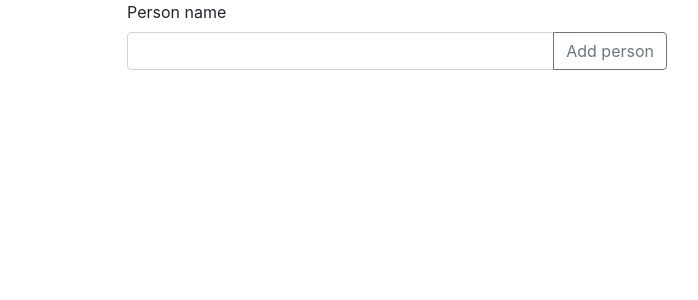
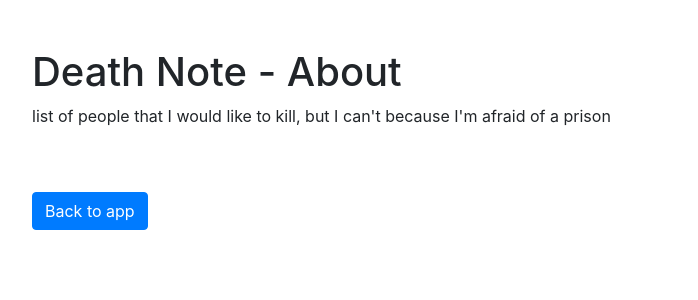
Before and after one commit to bkostrowiecki/death-list, a React (Create React App) app: page /about in a window 1280 px wide. Shown: the top 300 px of the page, without its empty margins (243-941 px from the left). Built offline with nearby package versions, Linux system fonts and the light colour scheme.

Commit message:
redux support

```diff
--- /dev/null
+++ b/src/App/About/About.tsx
@@ -0,0 +1,23 @@
+import React from "react";
+import { Link } from "react-router-dom";
+
+export class About extends React.Component<{}> {
+  render() {
+    return (
+      <>
+        <h1>Death Note - About</h1>
+
+        <p>
+          list of people that I would like to kill, but I can't because I'm
+          afraid of a prison
+        </p>
+
+        <div className="pt-5">
+          <Link to="/" className="btn btn-primary">
+            Back to app
+          </Link>
+        </div>
+      </>
+    );
+  }
+}
--- a/src/App/App.tsx
+++ b/src/App/App.tsx
@@ -1,17 +1,30 @@
-import React from 'react';
-import logo from './logo.svg';
-import './App.css';
-import { DeathList } from './DeathList/DeathList';
+import React from "react";
+import "./App.css";
+import DeathList from "./DeathList/DeathList";
+import { About } from "./About/About";
+import { BrowserRouter, Switch, Route } from "react-router-dom";
+import { Provider } from "react-redux";
 
 class App extends React.Component {
   render() {
-    return <div className="container">
-      <div className="row justify-content-center">
-        <div className="col-6">
-          <DeathList />
+    return (
+        <div className="container pt-5">
+          <div className="row justify-content-center">
+              <div className="col-8">
+              <BrowserRouter>
+                <Switch>
+                  <Route exact path="/">
+                    <DeathList />
+                  </Route>
+                  <Route exact path="/about">
+                    <About />
+                  </Route>
+                </Switch>
+              </BrowserRouter>
+              </div>
+            </div>
         </div>
-      </div>
-    </div>;
+    );
   }
 }
 
--- a/src/App/DeathList/DeathList.tsx
+++ b/src/App/DeathList/DeathList.tsx
@@ -1,12 +1,18 @@
 import React, { ChangeEvent, FormEvent } from "react";
+import { NameField } from "./NameField";
+import { Link } from "react-router-dom";
+import { connect } from 'react-redux';
+import { State } from "../state";
+import { ActionType } from "./deathList.action";
+import { DeathListItem } from "./deathList.state";
+import { Dispatch } from "redux";
 
-export class DeathList extends React.Component<{}, DeathListState> {
-  constructor(props: {}) {
+export class DeathList extends React.Component<DeathListProps, DeathListState> {
+  constructor(props: DeathListProps) {
     super(props);
 
     this.state = {
       personName: "",
-      people: []
     };
 
     this.onPersonNameChange = this.onPersonNameChange.bind(this);
@@ -22,20 +28,15 @@
   onAddPersonSubmit(event: FormEvent<HTMLFormElement>) {
     event.preventDefault();
 
+    this.props.addPerson(this.state.personName);
+
     this.setState({
-      people: [this.state.personName, ...this.state.people],
-      personName: ""
-    });
+      personName: ''
+    })
   }
 
-  onDeletePersonClick(indexToDelete: number) {
-    return () => {
-      this.setState({
-        people: [
-          ...this.state.people.filter((_item, index) => index !== indexToDelete)
-        ]
-      });
-    };
+  onDeletePersonClick(id: string) {
+    return () => this.props.deletePerson(id);
   }
 
   render() {
@@ -46,21 +47,21 @@
             Person name
           </label>
           <div className="input-group">
-            <input
-              className="form-control"
-              type="text"
-              id="personName"
-              value={this.state.personName}
-              onChange={this.onPersonNameChange}
+            <NameField
+              inputValue={this.state.personName}
+              onInputValueChange={this.onPersonNameChange}
             />
             <div className="input-group-append">
-              <button className="btn btn-outline-secondary" type="submit">
+              <button className="btn btn-primary" type="submit" disabled={!this.state.personName}>
                 Add person
               </button>
             </div>
           </div>
         </form>
         {this.renderList()}
+        <div className="pt-5">
+          <Link to="/about">About</Link>
+        </div>
       </>
     );
   }
@@ -68,12 +69,15 @@
   private renderList() {
     return (
       <ul className="list-group list-group-flush">
-        {this.state.people.map((item, index) => (
-          <li className="list-group-item" key={index}>
-            {item}{" "}
-            <button type="button" onClick={this.onDeletePersonClick(index)}>
-              Delete
-            </button>
+        {this.props.people.map((item) => (
+          <li className="list-group-item" key={item.id}>
+            <span style={{ textDecoration: item.isDead ? 'line-through' : ''}}>{item.name}</span>{' '}
+            <div className="float-right">
+              {!item.isDead && <button type="button" className="btn btn-sm btn-success" onClick={() => this.props.killPerson(item.id)}>Kill</button>}
+              {!!item.isDead && <button type="button" className="btn btn-sm btn-success" onClick={() => this.props.revivePerson(item.id)}>Revive</button>}
+              {' '}
+              <button type="button" className="btn btn-sm btn-danger" onClick={this.onDeletePersonClick(item.id)}>Delete</button>
+            </div>
           </li>
         ))}
       </ul>
@@ -81,7 +85,47 @@
   }
 }
 
+const mapStateToProps = (state: State) => ({
+  people: Object.values(state.deathList)
+});
+
+const mapDispatchToProps = (dispatch: Dispatch) => ({
+  addPerson: (name: string) => dispatch({
+    type: ActionType.ADD_PERSON,
+    payload: {
+      name
+    }
+  }),
+  deletePerson: (id: string) => dispatch({
+    type: ActionType.DELETE_PERSON,
+    payload: {
+      id
+    }
+  }),
+  killPerson: (id: string) => dispatch({
+    type: ActionType.KILL_PERSON,
+    payload: {
+      id
+    }
+  }),
+  revivePerson: (id: string) => dispatch({
+    type: ActionType.REVIVE_PERSON,
+    payload: {
+      id
+    }
+  })
+});
+
+export default connect(mapStateToProps, mapDispatchToProps)(DeathList);
+
+export interface DeathListProps {
+  people: DeathListItem[];
+  addPerson: (name: string) => void;
+  deletePerson: (id: string) => void;
+  killPerson: (id: string) => void;
+  revivePerson: (id: string) => void;
+}
+
 interface DeathListState {
   personName: string;
-  people: string[];
 }
--- /dev/null
+++ b/src/App/DeathList/NameField.tsx
@@ -0,0 +1,20 @@
+import React, { ChangeEvent } from "react";
+
+export class NameField extends React.Component<SearchFieldProps> {
+  render() {
+    return (
+      <input
+        className="form-control"
+        type="text"
+        id="personName"
+        value={this.props.inputValue}
+        onChange={this.props.onInputValueChange}
+      />
+    );
+  }
+}
+
+export interface SearchFieldProps {
+  inputValue: string;
+  onInputValueChange: (event: ChangeEvent<HTMLInputElement>) => void;
+}
--- /dev/null
+++ b/src/App/DeathList/deathList.action.ts
@@ -0,0 +1,11 @@
+export interface Action {
+  type: ActionType;
+  payload: any;
+}
+
+export enum ActionType {
+  ADD_PERSON,
+  DELETE_PERSON,
+  KILL_PERSON,
+  REVIVE_PERSON
+}
--- /dev/null
+++ b/src/App/DeathList/deathList.reducer.ts
@@ -0,0 +1,47 @@
+import { Action, ActionType } from "./deathList.action";
+import uuid from "uuid";
+import { DeathListState } from "./deathList.state";
+
+export const deathListReducer = (
+  state: DeathListState = {},
+  action: Action
+) => {
+  switch (action.type) {
+    case ActionType.ADD_PERSON:
+      const id = uuid.v4();
+      return {
+        ...state,
+        [id]: {
+          id,
+          isDead: false,
+          ...action.payload
+        }
+      };
+
+    case ActionType.DELETE_PERSON:
+      const newState = { ...state };
+      delete newState[action.payload.id];
+
+      return newState;
+
+    case ActionType.KILL_PERSON:
+      return {
+        ...state,
+        [action.payload.id]: {
+          ...state[action.payload.id],
+          isDead: true
+        }
+      };
+
+    case ActionType.REVIVE_PERSON:
+      return {
+        ...state,
+        [action.payload.id]: {
+          ...state[action.payload.id],
+          isDead: false
+        }
+      };
+  }
+
+  return state;
+};
--- /dev/null
+++ b/src/App/state.ts
@@ -0,0 +1,5 @@
+import { DeathListState } from "./DeathList/deathList.state";
+
+export interface State {
+    deathList: DeathListState;
+}
--- /dev/null
+++ b/src/App/store.ts
@@ -0,0 +1,6 @@
+import { createStore, combineReducers } from 'redux';
+import { deathListReducer } from './DeathList/deathList.reducer';
+
+export const store = createStore(combineReducers({
+  deathList: deathListReducer
+}));
--- a/src/index.tsx
+++ b/src/index.tsx
@@ -3,8 +3,10 @@
 import 'bootstrap/dist/css/bootstrap.css';
 import App from './App/App';
 import * as serviceWorker from './serviceWorker';
+import { Provider } from 'react-redux';
+import { store } from './App/store';
 
-ReactDOM.render(<App />, document.getElementById('root'));
+ReactDOM.render(<Provider store={store}><App /></Provider>, document.getElementById('root'));
 
 // If you want your app to work offline and load faster, you can change
 // unregister() to register() below. Note this comes with some pitfalls.
```
Also changed, not shown: package.json (+11 -1 lines), src/App/DeathList/deathList.state.ts (added, +9 -0 lines), 2 other files (tests, documents, lock files or other folders).
